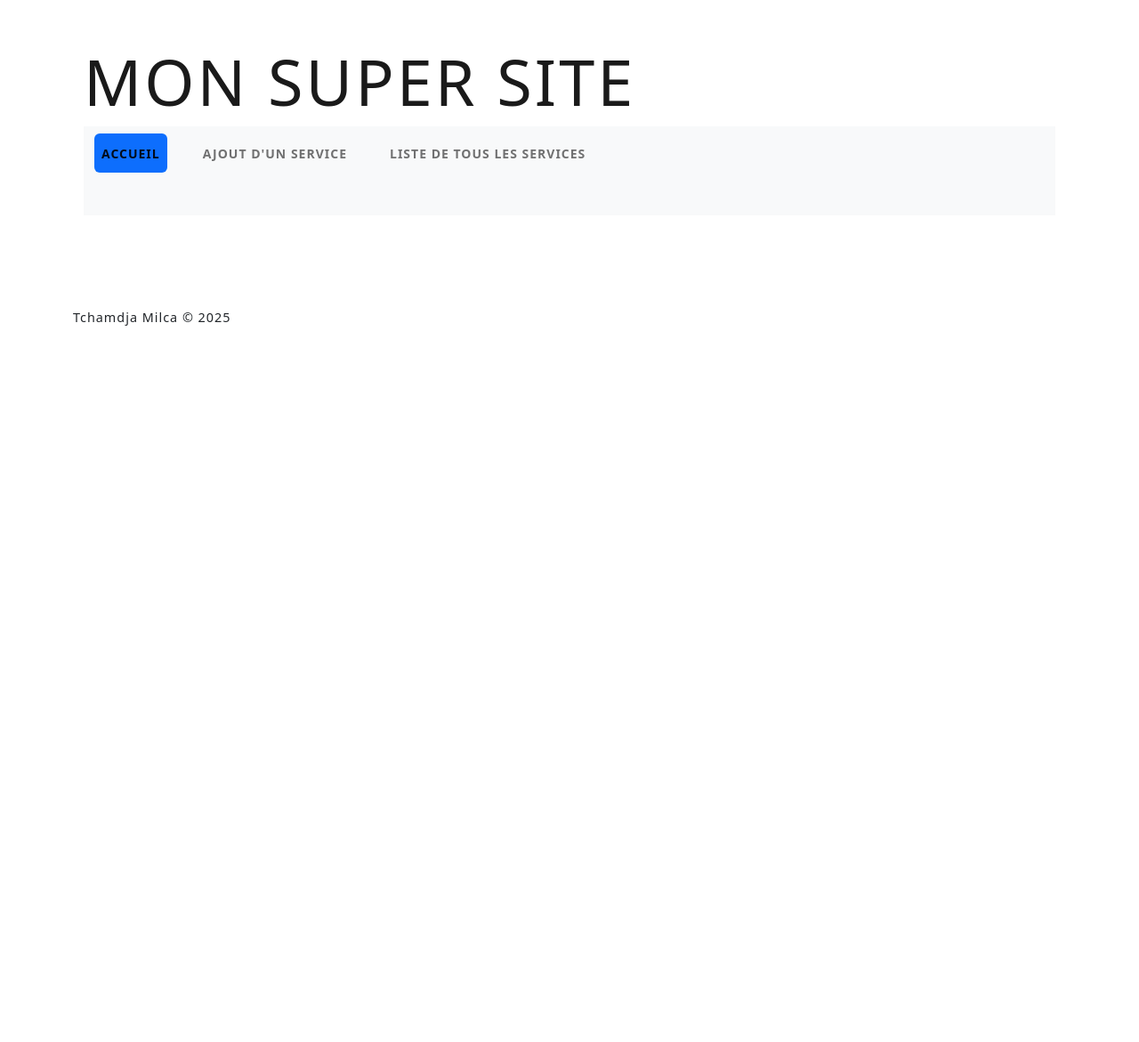
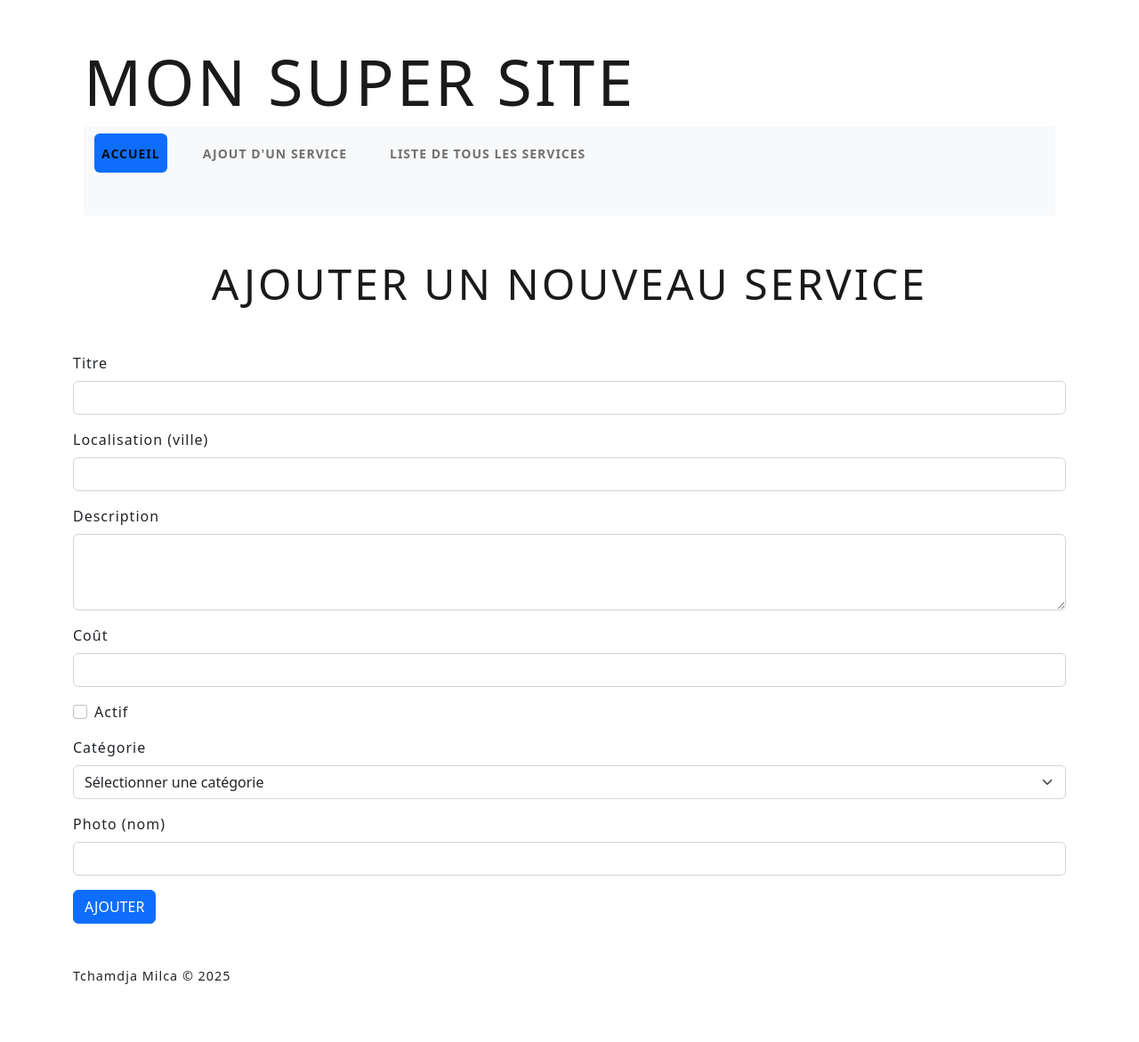
Before and after one commit to TchamdjaMilca/Tp1_Web3, a Flask app: page /ajout in a window 1280 px wide. Shown: the whole page at 89% size. Before the commit the page ends 366 px from the top, so only its background shows below. Run offline with Flask 3, Linux system fonts and the light colour scheme; data that the repository does not hold is empty; some libraries are stand-ins or nearby versions.

Commit message:
Page ajouter modifier

```diff
--- a/app.py
+++ b/app.py
@@ -5,6 +5,7 @@ Pour démontrer l'utilisation des templates
 import random
 
 from flask import Flask, render_template, request , abort
+import re
 import bd
 
 app = Flask(__name__)
@@ -41,15 +42,102 @@ def details_service():
              abort(404,"Service non trouvé")
     return render_template('details.jinja', service=service)
 
-@app.route('/ajout')
-def ajout_service():
-    """Ajouter un service à la base de données"""
 
-    return render_template('ajout.jinja')
+
+@app.route('/ajout', methods=['GET', 'POST'])
+def ajouter_service():
+    """Ajout d'un nouveau service avec validation"""
+
+    caracteres_interdits = re.compile('<|>')
+    format_image = re.compile(r'^[\w,\s-]+\.(jpg|jpeg|png|gif)$', re.IGNORECASE)
+    class_titre = ''
+    class_localisation = ''
+    class_description = ''
+    class_cout = ''
+    class_categorie = ''
+    class_nom_photo = ''
+
+    titre = ''
+    localisation = ''
+    description = ''
+    cout = ''
+    statut = ''
+    categorie = ''
+    nom_photo= ''
+
+    try:
+        with bd.creer_connexion() as conn:
+            with conn.get_curseur() as curseur:
+                curseur.execute("SELECT id_categorie, nom_categorie FROM categories")
+                categories = curseur.fetchall()
+
+                if request.method == 'POST':
+                    titre = request.form.get('titre', '').strip()
+                    localisation = request.form.get('localisation', '').strip()
+                    description = request.form.get('description', '').strip()
+                    cout = request.form.get('cout', '').strip()
+                    statut = 1 if request.form.get('statut') == '1' else 0
+                    categorie = request.form.get('categorie', '').strip()
+                    nom_photo = request.form.get('photo', '').strip()
+
+                    if not titre or caracteres_interdits.search(titre):
+                        class_titre = 'is-invalid'
+                    if not localisation :
+                        class_localisation = 'is-invalid'
+                    if not description or caracteres_interdits.search(description):
+                        class_description = 'is-invalid'
+
+                    if not cout or float(cout) < 0:
+                        class_cout = 'is-invalid'
+                    if not categorie or not any(str(cat['id_categorie']) == categorie for cat in categories):
+                        class_categorie = 'is-invalid'
+                    if not nom_photo or not format_image.search(nom_photo):
+                        class_nom_photo = 'is-invalid'
+                    if not (class_titre or class_localisation or class_description or class_cout  or class_categorie or class_nom_photo):
+                        curseur.execute("""
+                            INSERT INTO services (titre, localisation, description, cout, actif,photo, id_categorie)
+                            VALUES (%(titre)s, %(localisation)s, %(description)s, %(cout)s, %(statut)s,%(nom_photo)s ,%(categorie)s)
+                        """, {
+                            'titre': titre,
+                            'localisation': localisation,
+                            'description': description,
+                            'cout': cout,
+                            'statut': statut,
+                            'nom_photo': nom_photo,
+                            'categorie': categorie
+                        })
+
+                        return render_template('index.jinja', message="Service ajouté avec succès!", services=[])
+
+        return render_template(
+            'ajout.jinja',
+            categories=categories,
+            titre=titre,
+            localisation=localisation,
+            description=description,
+            cout=cout,
+            statut=statut,
+            nom_photo=nom_photo,
+            categorie=categorie,
+            class_titre=class_titre,
+            class_localisation=class_localisation,
+            class_description=class_description,
+            class_cout=class_cout,
+            class_nom_photo=class_nom_photo,
+            class_categorie=class_categorie
+        )
+    except Exception as e:
+        print(f"Erreur lors de l'ajout du service : {e}")
+        return render_template('ajout.jinja', categories=[], titre=titre, localisation=localisation, description=description, cout=cout, statut=statut, nom_photo=nom_photo,categorie=categorie), 500
+
+
+
+
+
 
 @app.route('/liste')
 def liste_service():
-    """Ajouter un service à la base de données"""
+    """Aficher les services de la base de données"""
     try:
         with bd.creer_connexion() as conn:
             with conn.get_curseur() as curseur:
--- a/templates/ajout.jinja
+++ b/templates/ajout.jinja
@@ -1,11 +1,124 @@
-{# Template pour l'index #}
-{% extends "base.jinja" %}
+{# {% extends "base.jinja"%}
 
 {% block contenu %}
-   <ul>
-         {% for s in service %}
-           <li>{{ s.titre }}</li>
-         {% endfor %}
-    </ul>
+<h2 class="mb-4 text-center">Ajouter un Nouveau Service</h2>
+    <form method="post" action="/ajout" novalidate="novalidate">
+        <div class="mb-3">
+            <label for="titre" class="form-label">Titre</label>
+            <input type="text" class="form-control {{ class_titre }}" id="titre" name="titre" required value="{{ titre }}">
+            <div class="invalid-feedback">
+                Veuillez entrer un titre.
+            </div>
+        </div>
+        <div class="mb-3">
+            <label for="localisation" class="form-label">Localisation (ville)</label>
+            <input type="text" class="form-control {{ class_localisation }}" id="localisation" name="localisation" required value="{{ localisation }}">
+            <div class="invalid-feedback">
+                Veuillez entrer la localisation.
+            </div>
+        </div>
+        <div class="mb-3">
+            <label for="description" class="form-label">Description</label>
+            <textarea class="form-control {{ class_description }}" id="description" name="description" rows="3" required>{{ description }}</textarea>
+            <div class="invalid-feedback">
+                Veuillez entrer une description.
+            </div>
+        </div>
+        <div class="mb-3">
+            <label for="cout" class="form-label">Coût</label>
+            <input type="number" class="form-control {{ class_cout }}" id="cout" name="cout" min="5" step="0.01" required value="{{ cout }}">
+            <div class="invalid-feedback">
+                Veuillez entrer un coût valide.
+            </div>
+        </div>
 
+        <div class="form-check mb-3">
+        <input class="form-check-input }" type="checkbox" id="statut" name="statut" value="1"
+                    {% if statut == '1' or statut is none %}checked{% endif %}>
+            <label class="form-check-label" for="statut">
+                Actif
+            </label>
+        </div>
+
+        <div class="mb-3">
+            <label for="categorie" class="form-label">Catégorie</label>
+            <select class="form-select {{ class_categorie }}" id="categorie" name="categorie" required>
+              <option value="" disabled selected>Sélectionner une catégorie</option>
+                {% for categorie in categories %}
+                    <option value="{{ categorie.id_categorie }}" {% if categorie.id_categorie|string == categorie %}selected{% endif %}>{{ categorie.nom_categorie }}</option>
+                {% endfor %}
+            </select>
+            <div class="invalid-feedback">
+                Veuillez sélectionner une catégorie.
+            </div>
+        </div>
+        <button type="submit" class="btn btn-primary">Ajouter</button>
+    </form>
+{% endblock %} #}
+
+{% extends "base.jinja"%}
+
+{% block contenu %}
+<h2 class="mb-4 text-center">Ajouter un Nouveau Service</h2>
+    <form method="post" action="/ajout" novalidate="novalidate">
+        <div class="mb-3">
+            <label for="titre" class="form-label">Titre</label>
+            <input type="text" class="form-control {{ class_titre }}" id="titre" name="titre" required value="{{ titre }}">
+            <div class="invalid-feedback">
+                Veuillez entrer un titre.
+            </div>
+        </div>
+        <div class="mb-3">
+            <label for="localisation" class="form-label">Localisation (ville)</label>
+            <input type="text" class="form-control {{ class_localisation }}" id="localisation" name="localisation" required value="{{ localisation }}">
+            <div class="invalid-feedback">
+                Veuillez entrer la localisation.
+            </div>
+        </div>
+        <div class="mb-3">
+            <label for="description" class="form-label">Description</label>
+            <textarea class="form-control {{ class_description }}" id="description" name="description" rows="3" required>{{ description }}</textarea>
+            <div class="invalid-feedback">
+                Veuillez entrer une description.
+            </div>
+        </div>
+        <div class="mb-3">
+            <label for="cout" class="form-label">Coût</label>
+            <input type="number" class="form-control {{ class_cout }}" id="cout" name="cout" min="5" step="0.01" required value="{{ cout }}">
+            <div class="invalid-feedback">
+                Veuillez entrer un coût valide.
+            </div>
+        </div>
+
+        <div class="form-check mb-3">
+            <input class="form-check-input" type="checkbox" id="statut" name="statut" value="1"
+                {% if statut == '1' or statut is none %}checked{% endif %}>
+            <label class="form-check-label" for="statut">
+                Actif
+            </label>
+        </div>
+
+        <div class="mb-3">
+            <label for="categorie" class="form-label">Catégorie</label>
+            <select class="form-select {{ class_categorie }}" id="categorie" name="categorie" required>
+              <option value="" disabled selected>Sélectionner une catégorie</option>
+                {% for categorie in categories %}
+                    <option value="{{ categorie.id_categorie }}" {% if categorie.id_categorie|string == categorie %}selected{% endif %}>{{ categorie.nom_categorie }}</option>
+                {% endfor %}
+            </select>
+            <div class="invalid-feedback">
+                Veuillez sélectionner une catégorie.
+            </div>
+        </div>
+
+        <div class="mb-3">
+            <label for="photo" class="form-label">Photo (nom)</label>
+            <input type="text" class="form-control {{ class_nom_photo }}" id="photo" name="photo" value="{{ photo }}">
+            <div class="invalid-feedback">
+                Veuillez entrer un nom valide pour la photo.
+            </div>
+        </div>
+
+        <button type="submit" class="btn btn-primary">Ajouter</button>
+    </form>
 {% endblock %}
```
